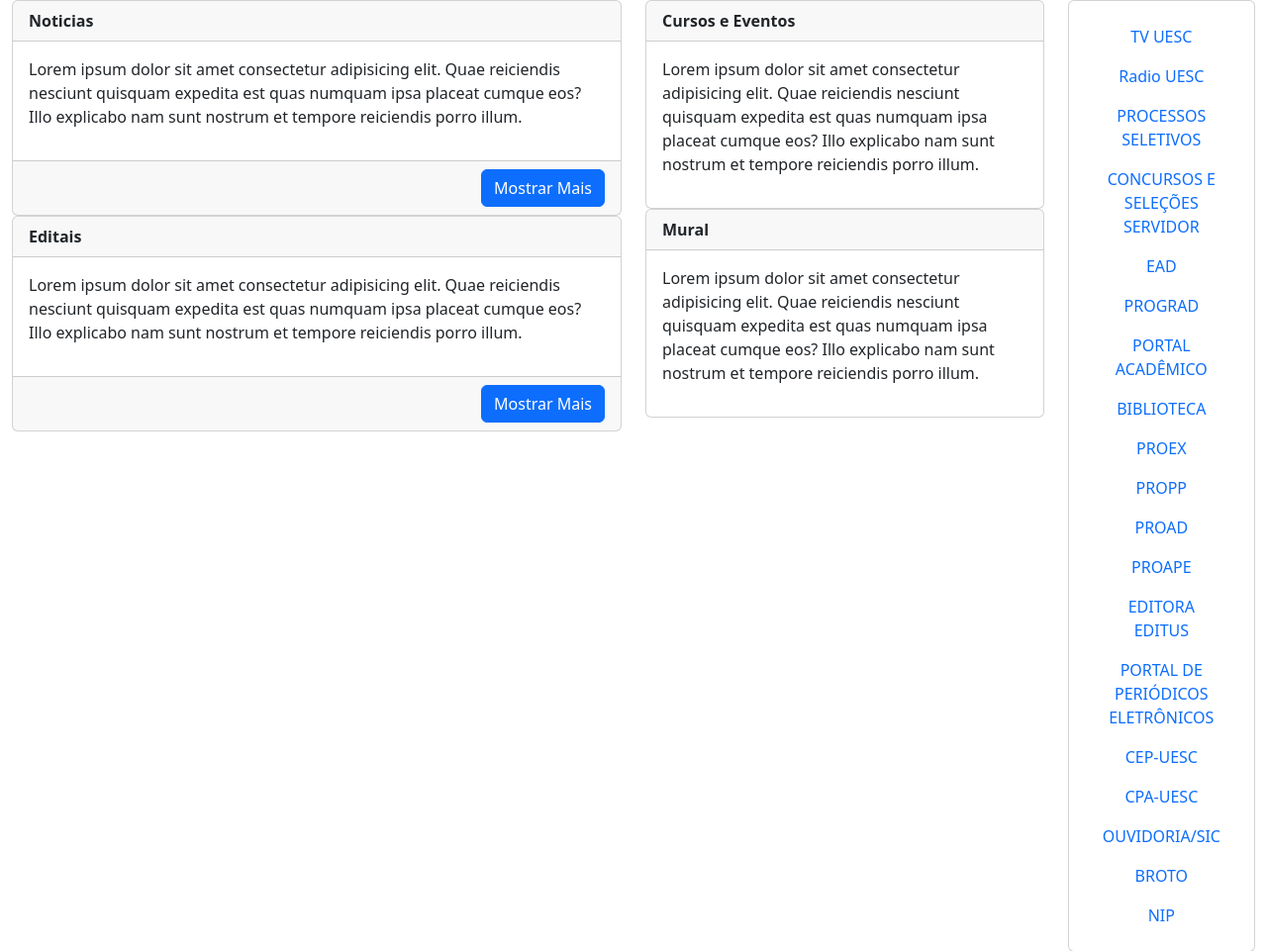
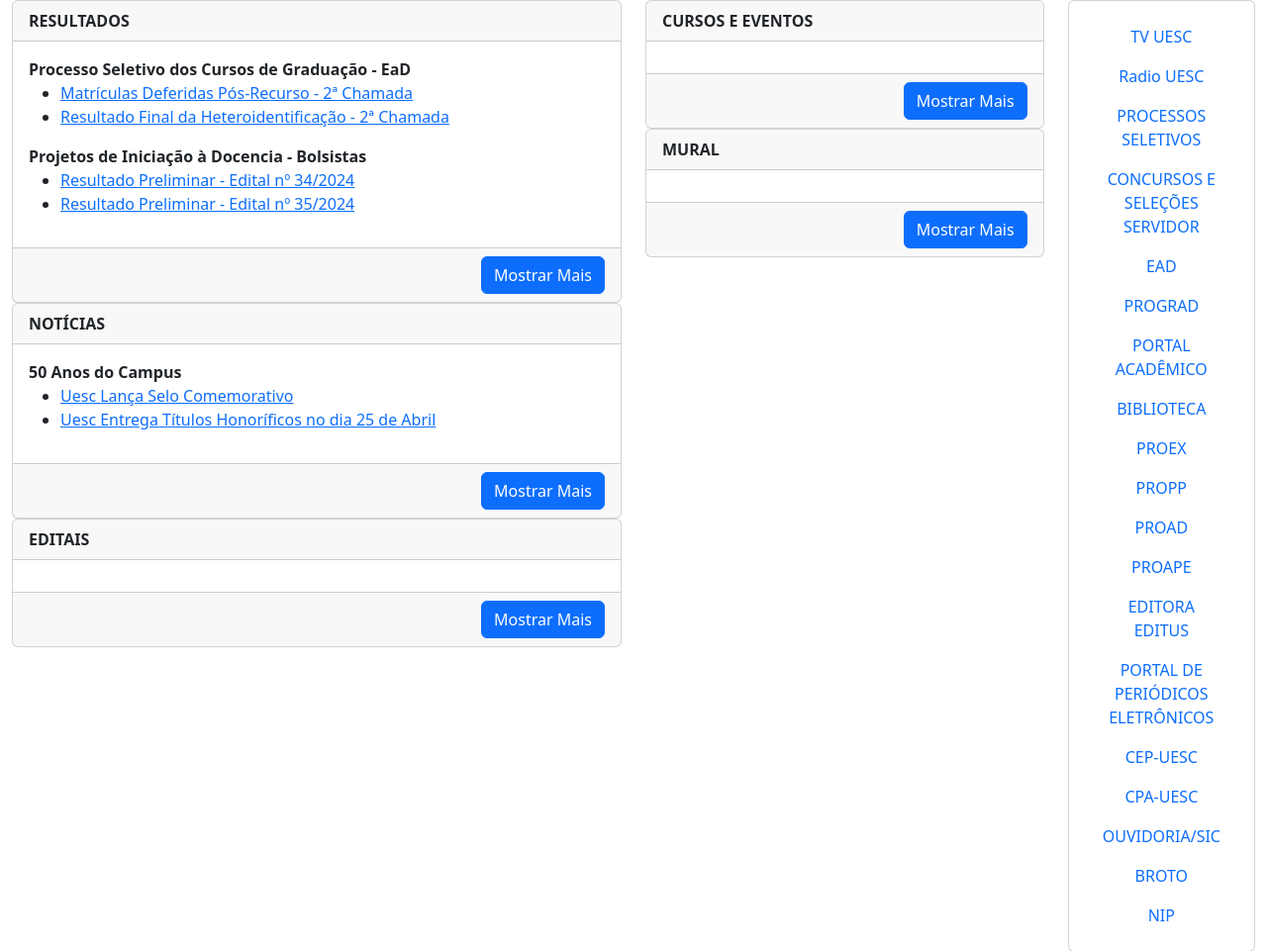
Before and after one commit to gsousa143/site_uesc, a Django app: page / in a window 1280 px wide. Shown: the part 224-1185 px from the top of the page at 99% size. Run offline with Django 5.2, Linux system fonts and the light colour scheme; data comes from the database, SQL or seed files in the repository; both versions use the stored data as it was after the commit.

Commit message:
atualizando banco de dados

```diff
--- a/uesc/uesc_app/models.py
+++ b/uesc/uesc_app/models.py
@@ -10,6 +10,7 @@
 class Grupo(models.Model):
     tipo = models.ForeignKey(Tipo, on_delete=models.CASCADE)
     titulo = models.CharField(max_length=100)
+    data = models.DateTimeField(auto_now=True)
 
     def __str__(self):
         return self.titulo
--- a/uesc/uesc_app/templates/index.html
+++ b/uesc/uesc_app/templates/index.html
@@ -211,35 +211,35 @@
 
 
 {%block resultado%}
-<!--
+
 <div class="card">
   <div class="card-header">
-        <strong>Resultados</strong>
+      <strong>RESULTADOS</strong>
   </div>
 
   <div class="card-body">
+      {% for tipo, grupos in grupos_por_tipo.items %}
+          {% if tipo.tipo == "resultados" %}
+              {% if grupos %}
+                  {% for grupo in grupos %}
+                      <strong>{{ grupo.titulo }}</strong>
                       <ul class="resultado-list">
-            {% for res in resultado %}
-            <li {% if forloop.counter > 5 %}class="hidden"{% endif %}>
-                <p>
-                    <strong>{{ res.nome }}</strong>
-                </p>
-                <p>
-                    <a href="{{ res.link }}">
-                        {{ res.titulo }}
+                          {% for link in grupo.link_set.all %}
+                              <li>
+                                  <a href="{{ link.endereco }}">
+                                      {{ link.nome }}
                                   </a>
-                    - {{ res.data }}
-                </p>
-                <p>
-                  {{res.obs}}
-                </p>
                               </li>
                           {% empty %}
-            <li>
-                Não há Resultados Cadastrados
-            </li>
+
                           {% endfor %}
                       </ul>
+                  {% endfor %}
+              {% endif %}
+          {% endif %}
+      {% empty %}
+
+      {% endfor %}
   </div>
   <div class="card-footer">
       <div class="d-flex justify-content-end">
@@ -247,30 +247,39 @@
       </div>
   </div>
 </div>
--->
+
 {%endblock resultado%}
 
 
 {%block cursos%}
 <div class="card">
   <div class="card-header">
-        <strong>Cursos e Eventos</strong>
+      <strong>CURSOS E EVENTOS</strong>
   </div>
 
   <div class="card-body">
-        <p>Lorem ipsum dolor sit amet consectetur adipisicing elit. Quae reiciendis nesciunt quisquam expedita est quas numquam ipsa placeat cumque eos? Illo explicabo nam sunt nostrum et tempore reiciendis porro illum.</p>
-    </div>
-</div>
-{%endblock cursos%}
+      {% for tipo, grupos in grupos_por_tipo.items %}
+          {% if tipo.tipo == "cursos" %}
+              {% if grupos %}
+                  {% for grupo in grupos %}
+                      <strong>{{ grupo.titulo }}</strong>
+                      <ul class="resultado-list">
+                          {% for link in grupo.link_set.all %}
+                              <li>
+                                  <a href="{{ link.endereco }}">
+                                      {{ link.nome }}
+                                  </a>
+                              </li>
+                          {% empty %}
 
-{%block noticias%}
-<div class="card">
-    <div class="card-header">
-        <strong>Noticias</strong>
-    </div>
+                          {% endfor %}
+                      </ul>
+                  {% endfor %}
+              {% endif %}
+          {% endif %}
+      {% empty %}
 
-    <div class="card-body">
-        <p>Lorem ipsum dolor sit amet consectetur adipisicing elit. Quae reiciendis nesciunt quisquam expedita est quas numquam ipsa placeat cumque eos? Illo explicabo nam sunt nostrum et tempore reiciendis porro illum.</p>
+      {% endfor %}
   </div>
   <div class="card-footer">
       <div class="d-flex justify-content-end">
@@ -278,29 +287,38 @@
       </div>
   </div>
 </div>
-{%endblock noticias%}
 
-{%block mural%}
+{%endblock cursos%}
+
+{%block noticias%}
 <div class="card">
   <div class="card-header">
-      <strong>Mural</strong>
+      <strong>NOTÍCIAS</strong>
   </div>
 
   <div class="card-body">
-        <p>Lorem ipsum dolor sit amet consectetur adipisicing elit. Quae reiciendis nesciunt quisquam expedita est quas numquam ipsa placeat cumque eos? Illo explicabo nam sunt nostrum et tempore reiciendis porro illum.</p>
-    </div>
-</div>
-{%endblock mural%}
+      {% for tipo, grupos in grupos_por_tipo.items %}
+          {% if tipo.tipo == "noticias" %}
+              {% if grupos %}
+                  {% for grupo in grupos %}
+                      <strong>{{ grupo.titulo }}</strong>
+                      <ul class="resultado-list">
+                          {% for link in grupo.link_set.all %}
+                              <li>
+                                  <a href="{{ link.endereco }}">
+                                      {{ link.nome }}
+                                  </a>
+                              </li>
+                          {% empty %}
 
+                          {% endfor %}
+                      </ul>
+                  {% endfor %}
+              {% endif %}
+          {% endif %}
+      {% empty %}
 
-{%block editais%}
-<div class="card">
-    <div class="card-header">
-        <strong>Editais</strong>
-    </div>
-
-    <div class="card-body">
-        <p>Lorem ipsum dolor sit amet consectetur adipisicing elit. Quae reiciendis nesciunt quisquam expedita est quas numquam ipsa placeat cumque eos? Illo explicabo nam sunt nostrum et tempore reiciendis porro illum.</p>
+      {% endfor %}
   </div>
   <div class="card-footer">
       <div class="d-flex justify-content-end">
@@ -308,6 +326,86 @@
       </div>
   </div>
 </div>
+
+{%endblock noticias%}
+
+{%block mural%}
+<div class="card">
+  <div class="card-header">
+      <strong>MURAL</strong>
+  </div>
+
+  <div class="card-body">
+      {% for tipo, grupos in grupos_por_tipo.items %}
+          {% if tipo.tipo == "murais" %}
+              {% if grupos %}
+                  {% for grupo in grupos %}
+                      <strong>{{ grupo.titulo }}</strong>
+                      <ul class="resultado-list">
+                          {% for link in grupo.link_set.all %}
+                              <li>
+                                  <a href="{{ link.endereco }}">
+                                      {{ link.nome }}
+                                  </a>
+                              </li>
+                          {% empty %}
+
+                          {% endfor %}
+                      </ul>
+                  {% endfor %}
+              {% endif %}
+          {% endif %}
+      {% empty %}
+
+      {% endfor %}
+  </div>
+  <div class="card-footer">
+      <div class="d-flex justify-content-end">
+          <button id="show-more-btn" class="btn btn-primary">Mostrar Mais</button>
+      </div>
+  </div>
+</div>
+
+{%endblock mural%}
+
+
+{%block editais%}
+<div class="card">
+  <div class="card-header">
+      <strong>EDITAIS</strong>
+  </div>
+
+  <div class="card-body">
+      {% for tipo, grupos in grupos_por_tipo.items %}
+          {% if tipo.tipo == "editais" %}
+              {% if grupos %}
+                  {% for grupo in grupos %}
+                      <strong>{{ grupo.titulo }}</strong>
+                      <ul class="resultado-list">
+                          {% for link in grupo.link_set.all %}
+                              <li>
+                                  <a href="{{ link.endereco }}">
+                                      {{ link.nome }}
+                                  </a>
+                              </li>
+                          {% empty %}
+
+                          {% endfor %}
+                      </ul>
+                  {% endfor %}
+              {% endif %}
+          {% endif %}
+      {% empty %}
+
+      {% endfor %}
+  </div>
+  <div class="card-footer">
+      <div class="d-flex justify-content-end">
+          <button id="show-more-btn" class="btn btn-primary">Mostrar Mais</button>
+      </div>
+  </div>
+</div>
+
 {%endblock editais%}
 
 
--- a/uesc/uesc_app/views.py
+++ b/uesc/uesc_app/views.py
@@ -1,7 +1,12 @@
 from django.shortcuts import render
-from uesc_app.models import *
+from uesc_app.models import Tipo, Grupo
 
 def home(request):
-    link = Link.objects.order_by('id')
-    contexto = {'link':link}
-    return render(request,"index.html", contexto)
+    tipos = Tipo.objects.all()
+    grupos_por_tipo = {}
+
+    for tipo in tipos:
+        grupos_por_tipo[tipo] = Grupo.objects.filter(tipo=tipo).prefetch_related('link_set').all()
+
+    contexto = {'grupos_por_tipo': grupos_por_tipo}
+    return render(request, "index.html", contexto)
```
Also changed, not shown: uesc/db.sqlite3, uesc/uesc_app/migrations/0005_grupo_data.py (added). Lines whose indentation alone changed are shown as unchanged.
